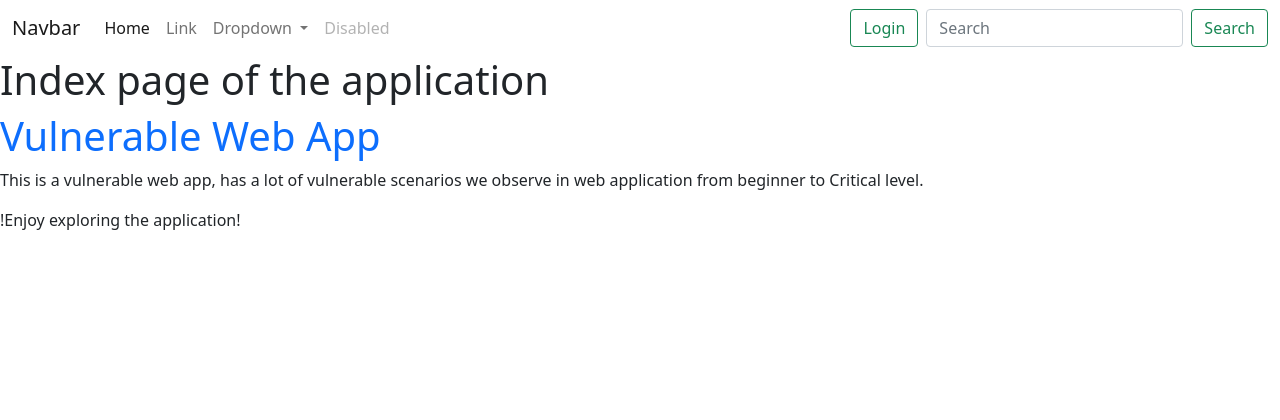
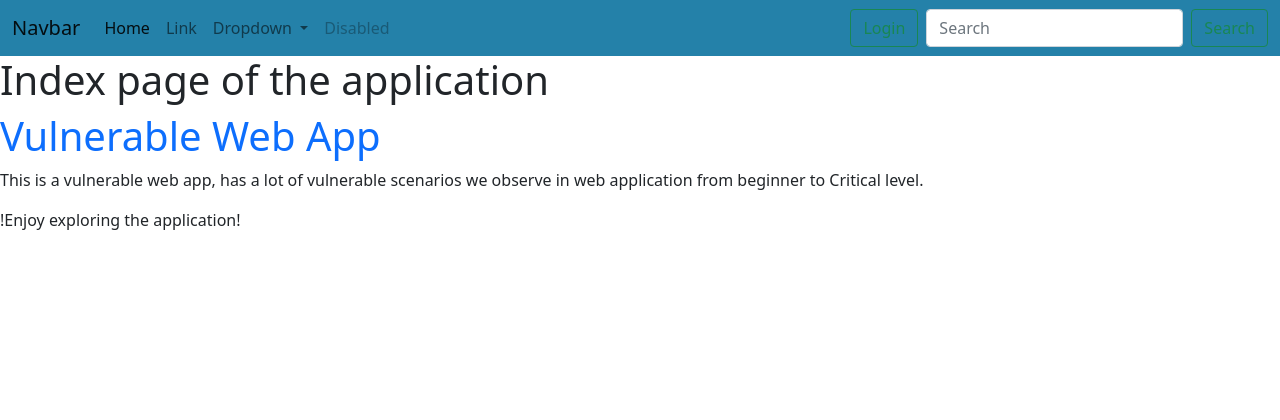
Before and after one commit to kusam-chandrahas-reddy/VulnApp, a Flask app: page / in a window 1280 px wide. Shown: the top 420 px of the page. Run offline with Flask 3, Linux system fonts and the light colour scheme; some libraries are stand-ins or nearby versions.

Commit message:
new commit adding nav

```diff
--- a/templates/base.html
+++ b/templates/base.html
@@ -15,7 +15,7 @@
   </head>
 <body class="d-flex flex-column h-100">
   <header>
-  <nav class="navbar navbar-expand-lg navbar-light" style="background-color:"#2481a9;">
+  <nav class="navbar navbar-expand-lg navbar-light" style="background-color:#2481a9;">
     <div class="container-fluid">
       <a class="navbar-brand" href="/">Navbar</a>
       <button class="navbar-toggler" type="button" data-bs-toggle="collapse" data-bs-target="#navbarSupportedContent" aria-controls="navbarSupportedContent" aria-expanded="false" aria-label="Toggle navigation">
```
